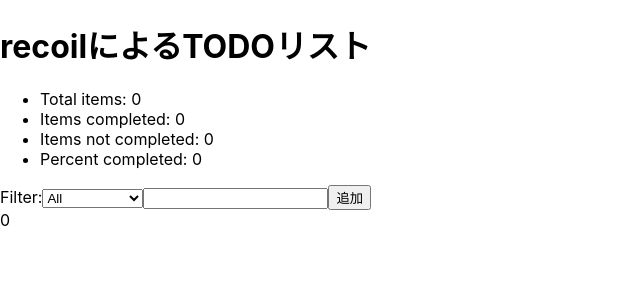
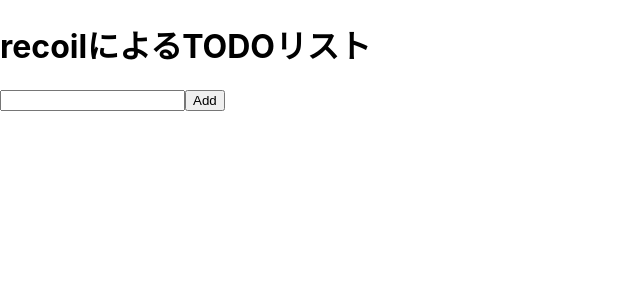
Before and after one commit to SonedaYusuke/next-template, a Next.js app: page /recoilTodo in a window 1280 px wide. Shown: the top 300 px of the page, without its empty margins (0-640 px from the left). Built offline with nearby package versions, Linux system fonts and the light colour scheme.

Commit message:
こっちは完全な丸コピで動いた、、、

```diff
--- a/src/components/Todo.tsx
+++ b/src/components/Todo.tsx
@@ -8,70 +8,206 @@
   isComplete: boolean
 }
 
-let id = 0
-const getId = () => {
-  return id++
-}
+// let id = 0
+// const getId = () => {
+//   return id++
+// }
 
-const replaceItemAtIndex = (arr: Item[], index: number, newValue: Item) => {
-  console.log(arr)
-  return [...arr.slice(0, index), newValue, ...arr.slice(index + 1)]
-}
+// const replaceItemAtIndex = (arr: Item[], index: number, newValue: Item) => {
+//   console.log(arr)
+//   return [...arr.slice(0, index), newValue, ...arr.slice(index + 1)]
+// }
 
-const removeItemAtIndex = (arr: Item[], index: number) => {
-  return [...arr.slice(0, index), ...arr.slice(index + 1)]
-}
+// const removeItemAtIndex = (arr: Item[], index: number) => {
+//   return [...arr.slice(0, index), ...arr.slice(index + 1)]
+// }
+
+// const todoListState = atom<Item[]>({
+//   key: "todoListState",
+//   default: []
+// })
+
+// const todoListFilterState = atom({
+//   key: "todoListFilterState",
+//   default: "show all"
+// })
+
+// const filteredTodoListState = selector({
+//   key: "filteredTodoListState",
+//   get: ({ get }) => {
+//     const filter = get(todoListFilterState)
+//     const list = get(todoListState)
+
+//     switch (filter) {
+//       case "Show Completed":
+//         return list.filter((item) => item.isComplete)
+//       case "Show Uncompleted":
+//         return list.filter((item) => !item.isComplete)
+//       default:
+//         return list
+//     }
+//   }
+// })
+
+// const TodoListFilters: FC = () => {
+//   const [filter, setFilter] = useRecoilState(todoListFilterState)
+
+//   const updateFilter = (event: ChangeEvent<HTMLSelectElement>) => {
+//     const value = event.target.value
+//     setFilter(value)
+//   }
+
+//   return (
+//     <>
+//       Filter:
+//       <select value={filter} onChange={(event) => updateFilter(event)}>
+//         <option value="Show All">All</option>
+//         <option value="Show Completed">Completed</option>
+//         <option value="Show Uncompleted">Uncompleted</option>
+//        </select>
+//     </>
+//   )
+// }
+
+// const TodoItemCreator: FC = () => {
+//   const [inputValue, setInputValue] = useState<string>("")
+//   const setTodoList = useSetRecoilState(todoListState)
+
+//   const addItem = () => {
+//     setTodoList((oldTodoList) => [
+//       ...oldTodoList,
+//       {
+//         id: getId(),
+//         text: inputValue,
+//         isComplete: false,
+//       }
+//     ])
+//     setInputValue("")
+//   }
+
+//   const onChange = (event: ChangeEvent<HTMLInputElement>) => {
+//     setInputValue(event.target.value)
+//   }
+
+//   return (
+//     <>
+//       <input type="text" value={inputValue} onChange={(event) => onChange(event)} />
+//       <button onClick={() => addItem()}>追加</button>
+//     </>
+//   )
+// }
+
+// const todoListStatsState = selector({
+//   key: "todoListStatsState",
+//   get: ({ get }) => {
+//     const todoList = get(todoListState)
+//     const totalNum = todoList.length
+//     const totalCompletedNum = todoList.filter((item) => item.isComplete).length
+//     const totalUncompletedNum = totalNum - totalCompletedNum
+//     const percentCompleted = totalNum === 0 ? 0 : totalCompletedNum / totalNum * 100
+
+//     return {
+//       totalNum, totalCompletedNum, totalUncompletedNum, percentCompleted
+//     }
+//   }
+// })
+
+// const TodoListStats = () => {
+//   const { totalNum, totalCompletedNum, totalUncompletedNum, percentCompleted } = useRecoilValue(todoListStatsState)
+
+//   const formattedPercentCompleted = Math.round(percentCompleted)
+
+//   return (
+//     <ul>
+//       <li>Total items: {totalNum}</li>
+//       <li>Items completed: {totalCompletedNum}</li>
+//       <li>Items not completed: {totalUncompletedNum}</li>
+//       <li>Percent completed: {formattedPercentCompleted}</li>
+//     </ul>
+//   )
+// }
+
+// const TodoItem:FC<any> = ({ item }) => {
+//   const [todoList, setTodoList] = useRecoilState(todoListState)
+//   const index = todoList.findIndex((listItem) => listItem === item)
+
+//   const editItemText = (event: ChangeEvent<HTMLInputElement>) => {
+//     const newList = replaceItemAtIndex(todoList, index, {
+//       ...item,
+//       text: event.target.value,
+//     })
+
+//     setTodoList(newList)
+//   }
+
+//   const toggleItemCompletion = () => {
+//     const newList = replaceItemAtIndex(todoList, index, {
+//       ...item,
+//       isComplete: !item.isComplete
+//     })
+//     setTodoList(newList)
+//   }
+
+//   const deleteItem = () => {
+//     const newList = removeItemAtIndex(todoList, index)
+
+//     setTodoList(newList)
+//   }
+
+//   return (
+//     <>
+//       <p>{item}</p>
+//       <input type="text" value={item.text} onChange={(event) => editItemText(event)} />
+//       <input type="checkbox" checked={item.isComplete} onChange={toggleItemCompletion} />
+//       <button onClick={deleteItem}>X</button>
+//     </>
+//   )
+
+// }
+
+// const Todo: FC = () => {
+//   const todoList = useRecoilValue(todoListState)
+
+//   return (
+//     <div>
+//       <TodoListStats />
+//       <TodoListFilters />
+//       <TodoItemCreator />
+
+//       <p>{id}</p>
+
+//       {todoList.map((todoItem) => (
+//         <TodoItem key={todoItem.id} item={todoItem} />
+//       ))}
+//     </div>
+//   )
+// }
+
 
 const todoListState = atom<Item[]>({
-  key: "todoListState",
-  default: []
-})
+  key: 'todoListState',
+  default: [],
+});
 
-const todoListFilterState = atom({
-  key: "todoListFilterState",
-  default: "show all"
-})
-
-const filteredTodoListState = selector({
-  key: "filteredTodoListState",
-  get: ({ get }) => {
-    const filter = get(todoListFilterState)
-    const list = get(todoListState)
-
-    switch (filter) {
-      case "Show Completed":
-        return list.filter((item) => item.isComplete)
-      case "Show Uncompleted":
-        return list.filter((item) => !item.isComplete)
-      default:
-        return list
-    }
-  }
-})
-
-const TodoListFilters: FC = () => {
-  const [filter, setFilter] = useRecoilState(todoListFilterState)
-
-  const updateFilter = (event: ChangeEvent<HTMLSelectElement>) => {
-    const value = event.target.value
-    setFilter(value)
-  }
+function TodoList() {
+  const todoList = useRecoilValue(todoListState);
 
   return (
     <>
-      Filter:
-      <select value={filter} onChange={(event) => updateFilter(event)}>
-        <option value="Show All">All</option>
-        <option value="Show Completed">Completed</option>
-        <option value="Show Uncompleted">Uncompleted</option>
-       </select>
+      {/* <TodoListStats /> */}
+      {/* <TodoListFilters /> */}
+      <TodoItemCreator />
+
+      {todoList.map((todoItem) => (
+        <TodoItem key={todoItem.id} item={todoItem} />
+      ))}
     </>
-  )
+  );
 }
 
-const TodoItemCreator: FC = () => {
-  const [inputValue, setInputValue] = useState<string>("")
-  const setTodoList = useSetRecoilState(todoListState)
+function TodoItemCreator() {
+  const [inputValue, setInputValue] = useState('');
+  const setTodoList = useSetRecoilState(todoListState);
 
   const addItem = () => {
     setTodoList((oldTodoList) => [
@@ -80,107 +216,76 @@
         id: getId(),
         text: inputValue,
         isComplete: false,
-      }
-    ])
-    setInputValue("")
-  }
+      },
+    ]);
+    setInputValue('');
+  };
 
-  const onChange = (event: ChangeEvent<HTMLInputElement>) => {
-    setInputValue(event.target.value)
-  }
+  const onChange = (event: ChangeEvent<HTMLInputElement>)  => {
+    setInputValue(event.target.value);
+  };
 
   return (
-    <>
+    <div>
       <input type="text" value={inputValue} onChange={(event) => onChange(event)} />
-      <button onClick={() => addItem()}>追加</button>
-    </>
-  )
+      <button onClick={addItem}>Add</button>
+    </div>
+  );
 }
 
-const todoListStatsState = selector({
-  key: "todoListStatsState",
-  get: ({ get }) => {
-    const todoList = get(todoListState)
-    const totalNum = todoList.length
-    const totalCompletedNum = todoList.filter((item) => item.isComplete).length
-    const totalUncompletedNum = totalNum - totalCompletedNum
-    const percentCompleted = totalNum === 0 ? 0 : totalCompletedNum / totalNum * 100
-
-    return {
-      totalNum, totalCompletedNum, totalUncompletedNum, percentCompleted
-    }
-  }
-})
-
-const TodoListStats = () => {
-  const { totalNum, totalCompletedNum, totalUncompletedNum, percentCompleted } = useRecoilValue(todoListStatsState)
-
-  const formattedPercentCompleted = Math.round(percentCompleted)
-
-  return (
-    <ul>
-      <li>Total items: {totalNum}</li>
-      <li>Items completed: {totalCompletedNum}</li>
-      <li>Items not completed: {totalUncompletedNum}</li>
-      <li>Percent completed: {formattedPercentCompleted}</li>
-    </ul>
-  )
+// utility for creating unique Id
+let id = 0;
+function getId() {
+  return id++;
 }
 
-const TodoItem:FC<any> = ({ item }) => {
-  const [todoList, setTodoList] = useRecoilState(todoListState)
-  const index = todoList.findIndex((listItem) => listItem === item)
+function TodoItem({item}: any) {
+  const [todoList, setTodoList] = useRecoilState(todoListState);
+  const index = todoList.findIndex((listItem) => listItem === item);
 
-  const editItemText = (event: ChangeEvent<HTMLInputElement>) => {
+  const editItemText = (event:ChangeEvent<HTMLInputElement>) => {
     const newList = replaceItemAtIndex(todoList, index, {
       ...item,
       text: event.target.value,
-    })
+    });
 
-    setTodoList(newList)
-  }
+    setTodoList(newList);
+  };
 
   const toggleItemCompletion = () => {
     const newList = replaceItemAtIndex(todoList, index, {
       ...item,
-      isComplete: !item.isComplete
-    })
-    setTodoList(newList)
-  }
+      isComplete: !item.isComplete,
+    });
+
+    setTodoList(newList);
+  };
 
   const deleteItem = () => {
-    const newList = removeItemAtIndex(todoList, index)
+    const newList = removeItemAtIndex(todoList, index);
 
-    setTodoList(newList)
-  }
-
-  return (
-    <>
-      <p>{item}</p>
-      <input type="text" value={item.text} onChange={(event) => editItemText(event)} />
-      <input type="checkbox" checked={item.isComplete} onChange={toggleItemCompletion} />
-      <button onClick={deleteItem}>X</button>
-    </>
-  )
-
-}
-
-const Todo: FC = () => {
-  const todoList = useRecoilValue(todoListState)
+    setTodoList(newList);
+  };
 
   return (
     <div>
-      <TodoListStats />
-      <TodoListFilters />
-      <TodoItemCreator />
-
-      <p>{id}</p>
-
-      {todoList.map((todoItem) => (
-        <TodoItem key={todoItem.id} item={todoItem} />
-      ))}
+      <input type="text" value={item.text} onChange={(event) => editItemText(event)} />
+      <input
+        type="checkbox"
+        checked={item.isComplete}
+        onChange={toggleItemCompletion}
+      />
+      <button onClick={deleteItem}>X</button>
     </div>
-  )
+  );
 }
 
-export default Todo
+function replaceItemAtIndex(arr: Item[], index: number, newValue: Item) {
+  return [...arr.slice(0, index), newValue, ...arr.slice(index + 1)];
+}
+
+function removeItemAtIndex(arr: Item[], index:number) {
+  return [...arr.slice(0, index), ...arr.slice(index + 1)];
+}
+
+export default TodoList
```
